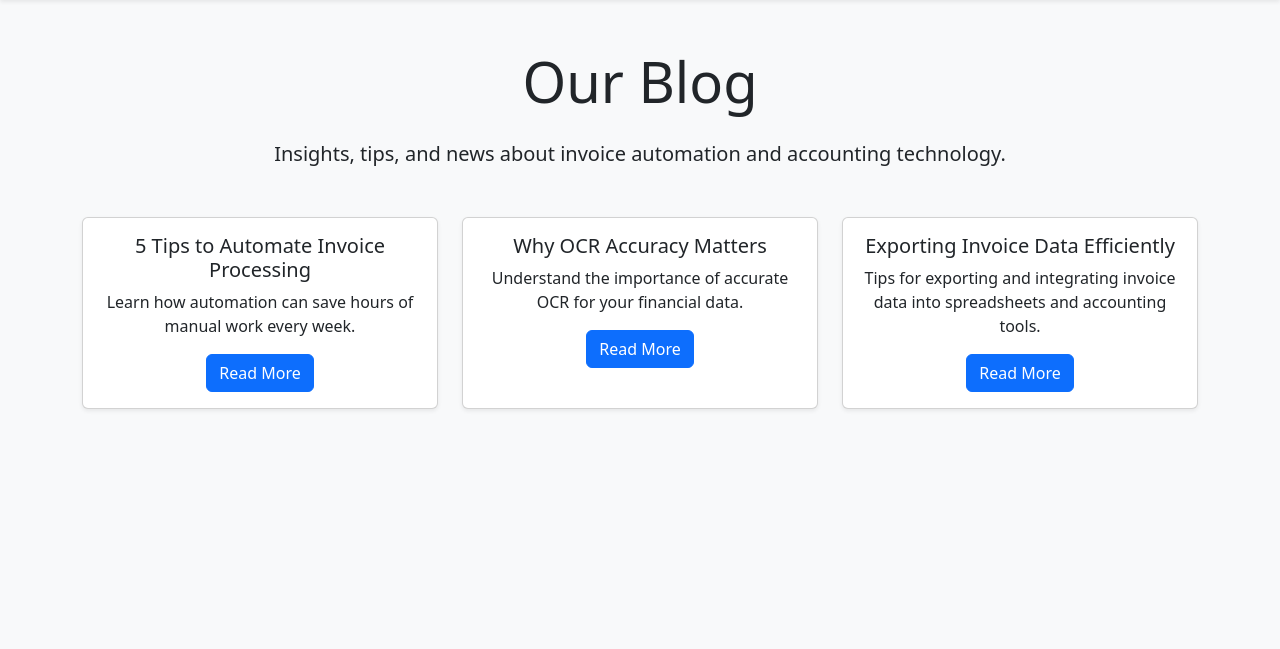
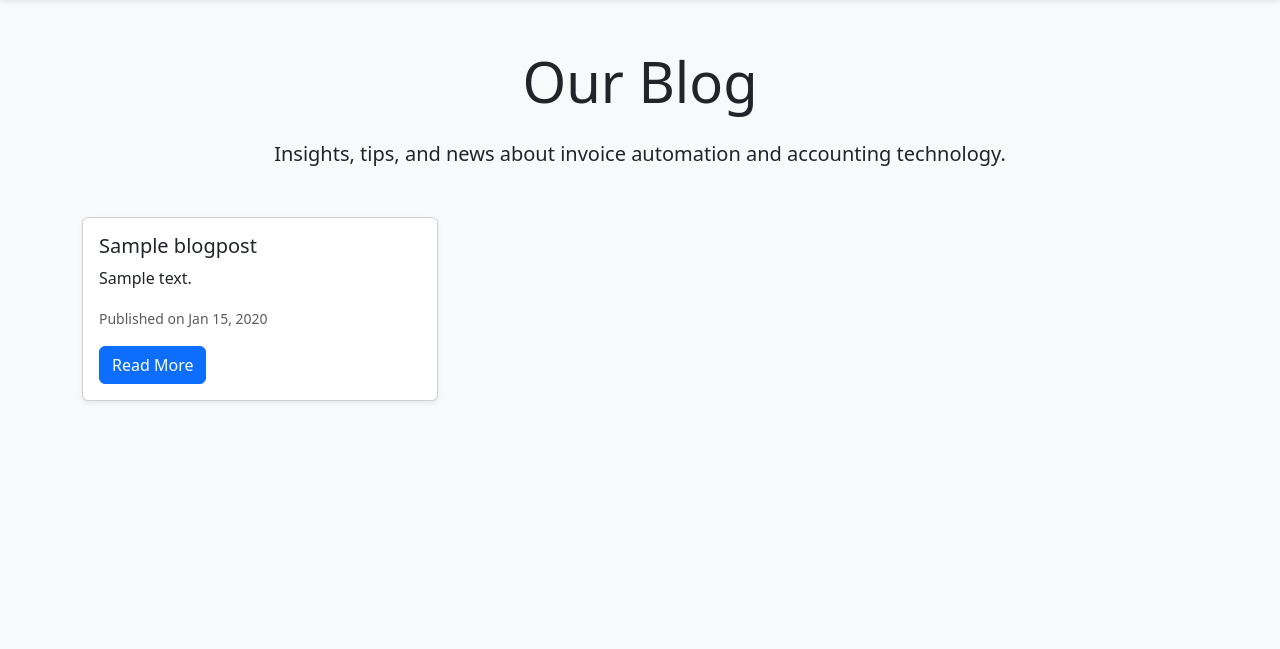
Before and after one commit to MingmaMoktan/invoice-automation, a Django app: page /blog/ in a window 1280 px wide. Shown: the part 56-705 px from the top of the page. Run offline with Django 5.2, Linux system fonts and the light colour scheme; tables that the repository leaves empty hold one stand-in row (values such as "Sample post"); some libraries are stand-ins or nearby versions.

Commit message:
I have made the blog post available now

```diff
--- a/invoices/templates/invoices/blog.html
+++ b/invoices/templates/invoices/blog.html
@@ -9,33 +9,24 @@
     <p class="lead mb-5">Insights, tips, and news about invoice automation and accounting technology.</p>
 
     <div class="row">
-      <div class="col-md-4 mb-4">
-        <div class="card h-100 shadow-sm">
-          <div class="card-body">
-            <h5 class="card-title">5 Tips to Automate Invoice Processing</h5>
-            <p class="card-text">Learn how automation can save hours of manual work every week.</p>
-            <a href="#" class="btn btn-primary">Read More</a>
+      {% if posts %}
+        {% for post in posts %}
+        <div class="col-md-4 mb-4">
+          <div class="card h-100 shadow-sm">
+            <div class="card-body text-start">
+              <h5 class="card-title">{{ post.title }}</h5>
+              <p class="card-text">
+                {{ post.content|safe|truncatewords:25 }}
+              </p>
+              <p class="text-muted"><small>Published on {{ post.published_at|date:"M d, Y" }}</small></p>
+              <a href="{% url 'blog_detail' post.id %}" class="btn btn-primary">Read More</a>
+            </div>
           </div>
         </div>
-      </div>
-      <div class="col-md-4 mb-4">
-        <div class="card h-100 shadow-sm">
-          <div class="card-body">
-            <h5 class="card-title">Why OCR Accuracy Matters</h5>
-            <p class="card-text">Understand the importance of accurate OCR for your financial data.</p>
-            <a href="#" class="btn btn-primary">Read More</a>
-          </div>
-        </div>
-      </div>
-      <div class="col-md-4 mb-4">
-        <div class="card h-100 shadow-sm">
-          <div class="card-body">
-            <h5 class="card-title">Exporting Invoice Data Efficiently</h5>
-            <p class="card-text">Tips for exporting and integrating invoice data into spreadsheets and accounting tools.</p>
-            <a href="#" class="btn btn-primary">Read More</a>
-          </div>
-        </div>
-      </div>
+        {% endfor %}
+      {% else %}
+        <p>No blog posts yet. Check back soon!</p>
+      {% endif %}
     </div>
   </div>
 </section>
--- a/invoices/urls.py
+++ b/invoices/urls.py
@@ -7,5 +7,6 @@ urlpatterns = [
     path('pricing/', views.pricing, name='pricing'),
     path('about/', views.about, name='about'),
     path('blog/', views.blog, name='blog'),
+    path('blog/<int:post_id>/', views.blog_detail, name='blog_detail'),
     path('contact/', views.contact, name='contact'),
 ]
--- a/invoices/views.py
+++ b/invoices/views.py
@@ -3,7 +3,8 @@ import tempfile
 from django.shortcuts import render, redirect
 from django.conf import settings
 from .forms import InvoiceForm
-from .models import InvoiceFile
+from .models import InvoiceFile, BlogPost
+from django.shortcuts import get_object_or_404
 
 from PIL import Image
 import pytesseract
@@ -19,7 +20,12 @@ def about(request):
     return render(request, 'invoices/about.html')
 
 def blog(request):
-    return render(request, 'invoices/blog.html')
+    posts = BlogPost.objects.all().order_by('-published_at')  # newest first
+    return render(request, 'invoices/blog.html', {'posts': posts})
+
+def blog_detail(request, post_id):
+    post = get_object_or_404(BlogPost, id=post_id)
+    return render(request, 'invoices/blog_detail.html', {'post': post})
 
 def contact(request):
     return render(request, 'invoices/contact.html')
```
Also changed, not shown: invoices/templates/invoices/blog_detail.html (added, +16 -0 lines).
